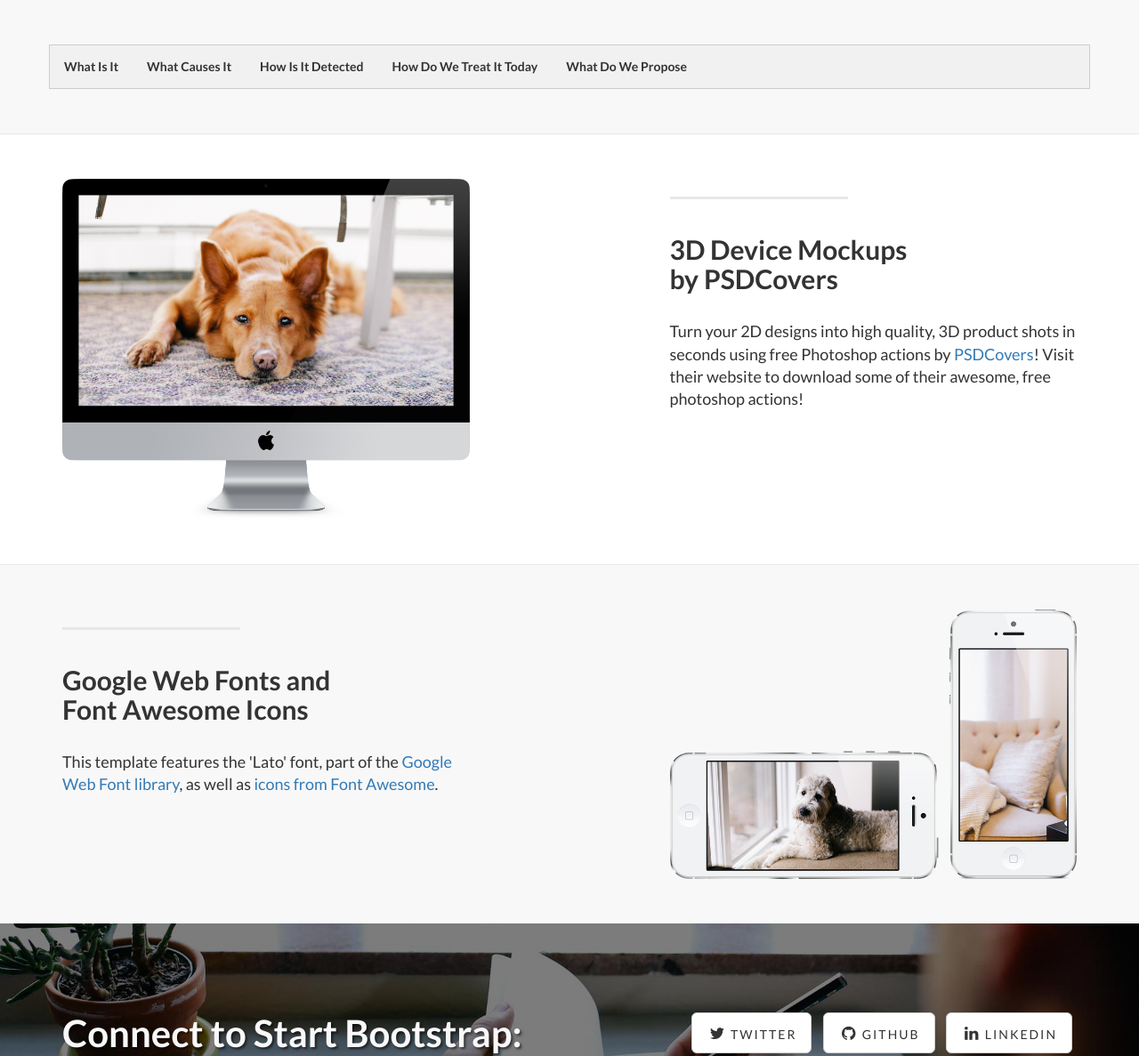
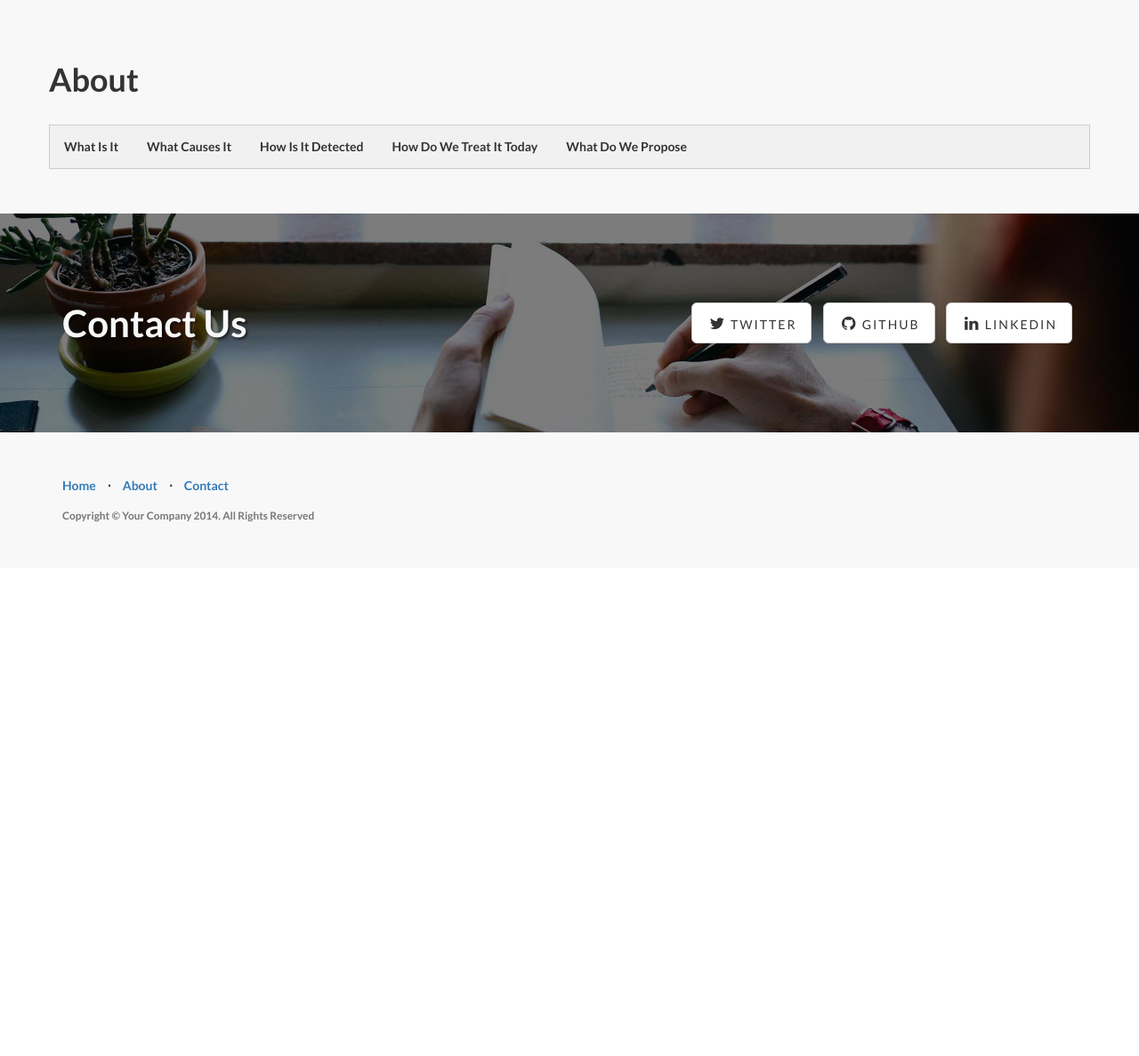
Before and after one commit to srmusu/SightSepsis, a plain HTML site: page home_library/index.html in a window 1280 px wide. Shown: the part 777-1964 px from the top of the page at 89% size. After the commit the page ends 1415 px from the top, so only its background shows below. Drawn offline with Linux system fonts and the light colour scheme.

Commit message:
Minor Changes

```diff
--- a/home_library/index.html
+++ b/home_library/index.html
@@ -144,6 +144,7 @@
 
             <div class="container">
                 <div class="row">
+                    <h1>About</h1></br>
                     <div class = "tab">
                         <button class="tablinks" onclick="openContent(event, 'whatIsIt')">What Is It</button>
                         <button class="tablinks" onclick="openContent(event, 'whatCausesIt')">What Causes It</button>
@@ -164,6 +165,8 @@
                             However, unlike a regular infection, this immune response backfires on the body, causing too many cytokines
                             (inflammatory molecules) to be released, leading to severe effects such as fever, organ failure and blood vessel
                             leakage.</p>
+                        <img class = "img-responsive" src = "img/Sepsis-Diagram-1.jpg" alt = "">
+                        <!--<img class = "img-responsive" src = "img/Sepsis-Diagram-2.jpg" alt = ""> MEMEZ-->
                     </div>
                     <div id="howIsItDetected" class="tabcontent">
                         <h3>How Is It Detected</h3>
@@ -188,7 +191,7 @@
                     <script>
                         function openContent(evt, sepsisInfo) {
                             var i, tabcontent, tablinks;
-                             tabcontent = document.getElementsByClassName("tabcontent");
+                            tabcontent = document.getElementsByClassName("tabcontent");
                             for (i = 0; i < tabcontent.length; i++) {
                                 tabcontent[i].style.display = "none";
                             }
@@ -218,7 +221,7 @@
         </div>
         <!-- /.content-section-a -->
 
-        <div class="content-section-b">
+        <!--<div class="content-section-b">
 
             <div class="container">
 
@@ -235,12 +238,8 @@
                 </div>
 
             </div>
-            <!-- /.container -->
-
-        </div>
-        <!-- /.content-section-b -->
-
-        <div class="content-section-a">
+        </div>-->
+        <!--<div class="content-section-a">
 
             <div class="container">
 
@@ -257,11 +256,7 @@
                 </div>
 
             </div>
-            <!-- /.container -->
-
-        </div>
-        <!-- /.content-section-a -->
-
+        </div>-->
         <a  name="contact"></a>
         <div class="banner">
 
@@ -269,7 +264,7 @@
 
                 <div class="row">
                     <div class="col-lg-6">
-                        <h2>Connect to Start Bootstrap:</h2>
+                        <h2>Contact Us</h2>
                     </div>
                     <div class="col-lg-6">
                         <ul class="list-inline banner-social-buttons">
```
Also changed, not shown: home_library/img/Sepsis-Diagram-1.jpg (added), home_library/img/Sepsis-Diagram-2.jpg (added).
